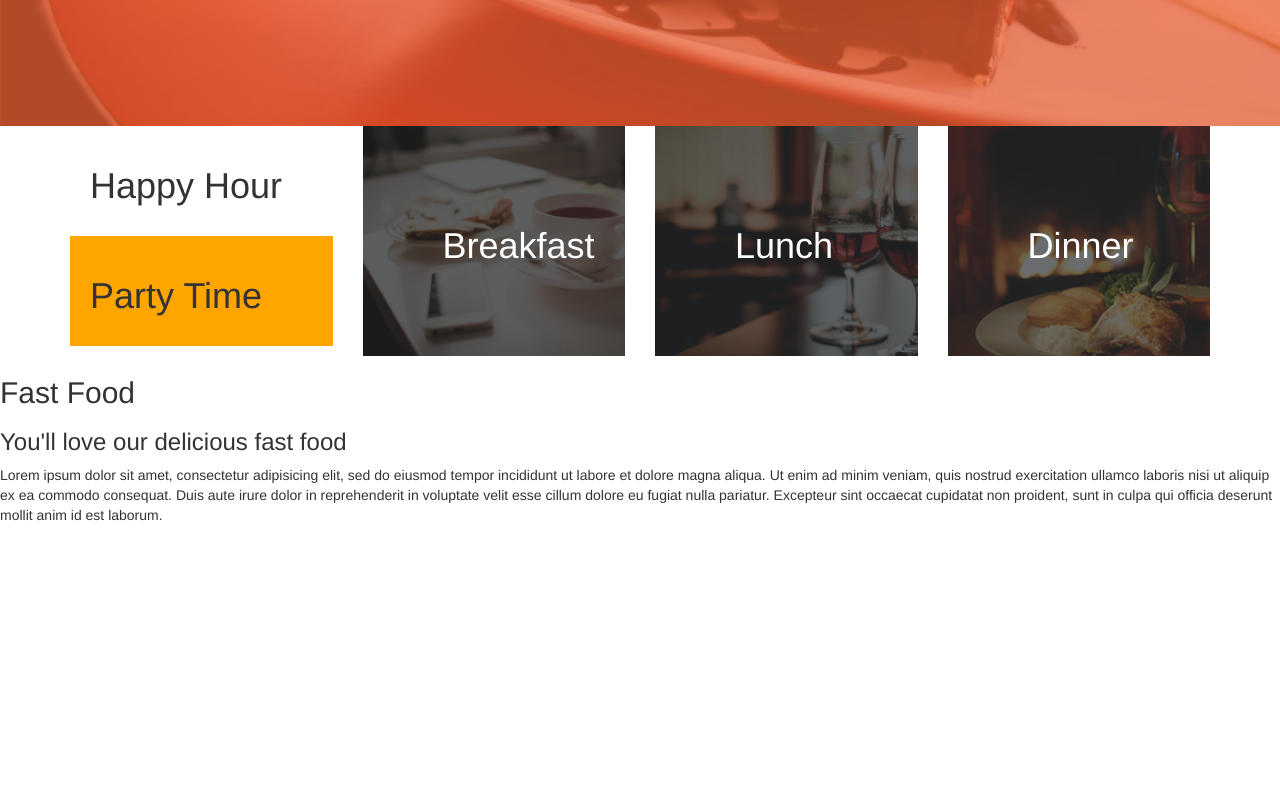
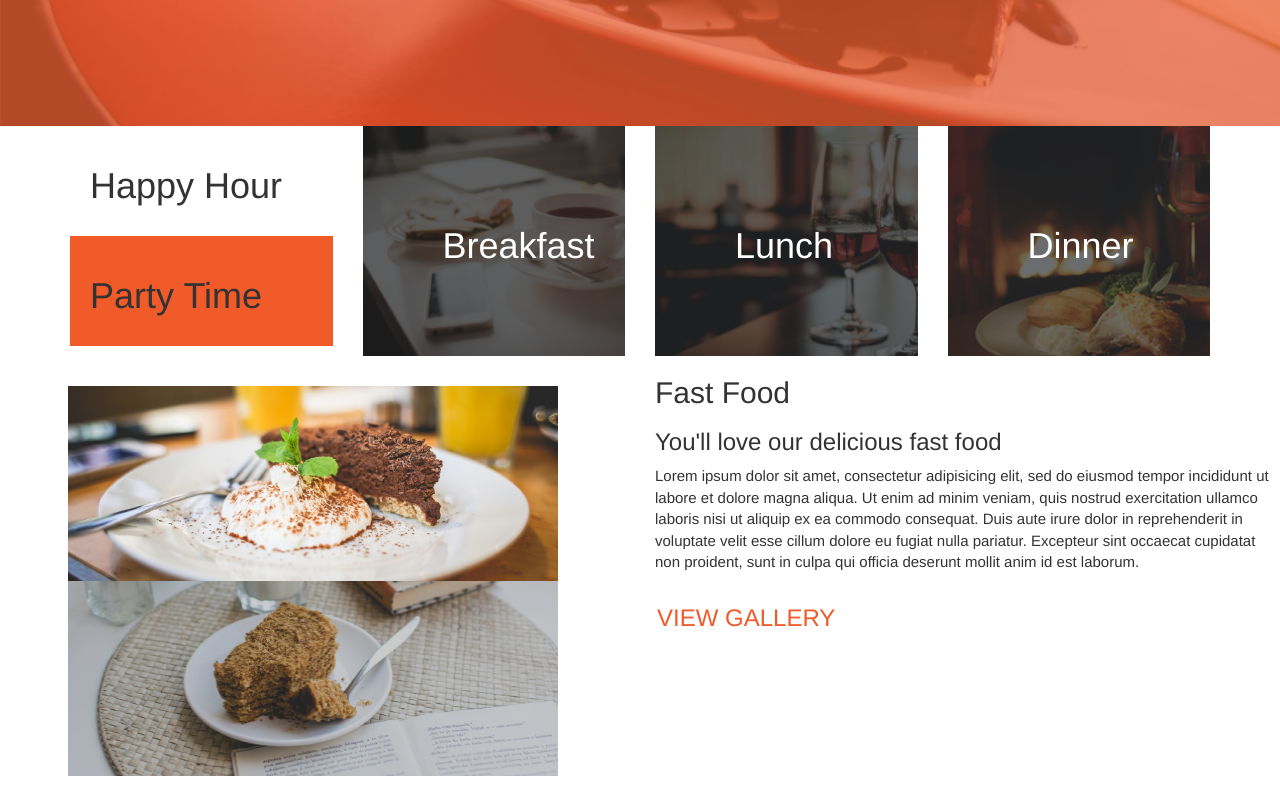
Before and after one commit to Idaapayo/resturant-template, a plain HTML site: page index.html in a window 1280 px wide. Shown: the part 621-1427 px from the top of the page. Before the commit the page ends 1156 px from the top, so only its background shows below. Drawn offline with Linux system fonts and the light colour scheme; a script that the page names is missing; files whose address does not match are found by name.

Commit message:
third commit

```diff
--- a/css/styles.css
+++ b/css/styles.css
@@ -16,7 +16,7 @@
   padding: 20px;
 }
 .orange {
-  background-color: orange;
+  background-color: #F15A29;
   padding: 20px;
 }
 .bback {
@@ -41,3 +41,20 @@
   color:white;
   padding: 80px;
 }
+.text1{
+  text-align: center;
+  margin: 30px black;
+  border: 30px ;
+  padding: 30px;
+
+}
+.picture1{
+  text-align: left;
+  font-size: 15px;
+}
+.gallery{
+color: #F15A29;
+padding: 2px;
+border: 5px #F15A29;
+margin: 10px #F15A29;
+}
--- a/index.html
+++ b/index.html
@@ -45,9 +45,19 @@
   </div>
 </div>
 </div>
-
- <h2>Fast Food </h2>
- <h3>You'll love our delicious fast food</h2>
-   <p>Lorem ipsum dolor sit amet, consectetur adipisicing elit, sed do eiusmod tempor incididunt ut labore et dolore magna aliqua. Ut enim ad minim veniam, quis nostrud exercitation ullamco laboris nisi ut aliquip ex ea commodo consequat. Duis aute irure dolor in reprehenderit in voluptate velit esse cillum dolore eu fugiat nulla pariatur. Excepteur sint occaecat cupidatat non proident, sunt in culpa qui officia deserunt mollit anim id est laborum.  </p>
+<div class="row">
+  <div class="col-md-6 text1">
+    <img src="/home/buntu/IP2-master/assets/fastFood1.jpg" alt="fastfood1">
+    <img src="/home/buntu/IP2-master/assets/fastFood2.jpg" alt="fastfood2">
+ </div>
+ <div class="col-md-6 picture1">
+   <h2>Fast Food </h2>
+   <h3>You'll love our delicious fast food</h2>
+     <p>Lorem ipsum dolor sit amet, consectetur adipisicing elit, sed do eiusmod tempor incididunt ut labore et dolore magna aliqua. Ut enim ad minim veniam, quis nostrud exercitation ullamco laboris nisi ut aliquip ex ea commodo consequat. Duis aute irure dolor in reprehenderit in voluptate velit esse cillum dolore eu fugiat nulla pariatur. Excepteur sint occaecat cupidatat non proident, sunt in culpa qui officia deserunt mollit anim id est laborum.  </p>
+ <div class="gallery">
+   <h3>VIEW GALLERY</h3>
+ </div>
+  </div>
+  </div>
 <body>
 </html>
```
